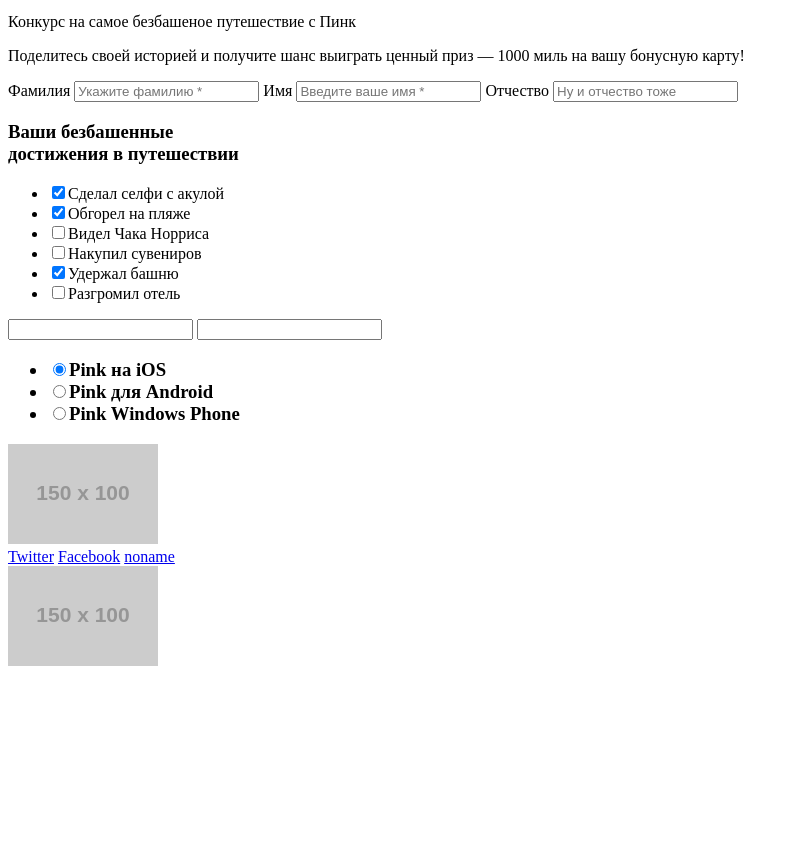
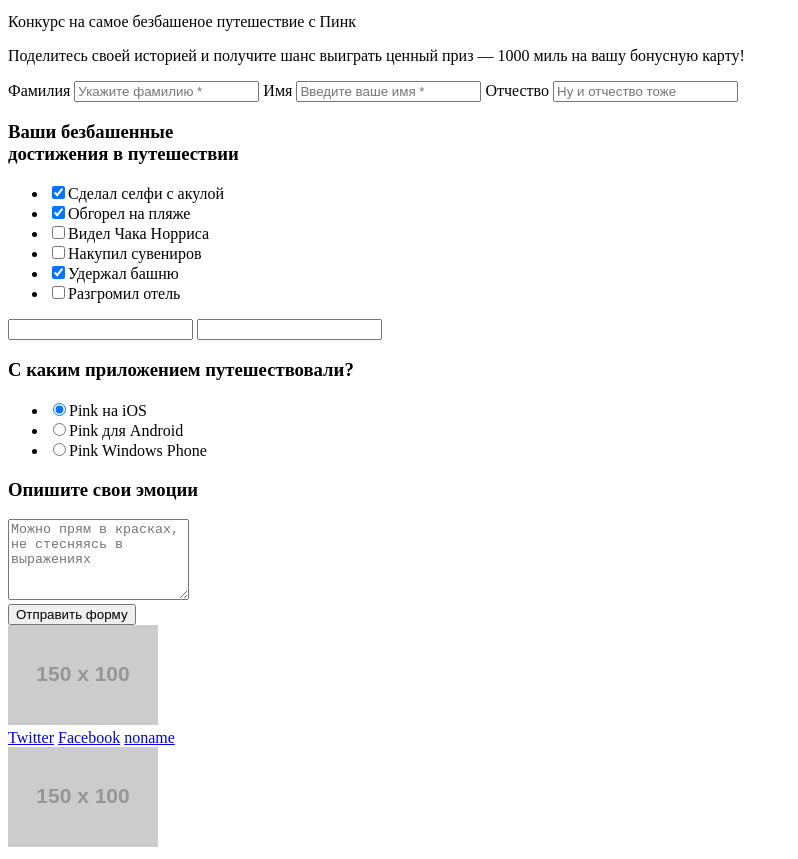
Before and after one commit to cssother/282177-pink, a website: page form.html in a window 1280 px wide. Shown: the part 47-906 px from the top of the page, without its empty margins (0-798 px from the left). Before the commit the page ends 800 px from the top, so only its background shows below. Drawn offline with Linux system fonts and the light colour scheme; placeholder pictures from the web are drawn by us.

Commit message:
Рзметил три страницы

```diff
--- a/form.html
+++ b/form.html
@@ -64,7 +64,7 @@
           <input class="form-contacts__input" type="text" id="phone-of-the-hero">
         </div>
         <div class="form-travelling-app">
-          <h3 class="form-part-header">
+          <h3 class="form-part-header">С каким приложением путешествовали?</h3>
           <ul>
           	<li class="travelling-app-item">
           	  <input class="travelling-app-item__input" type="radio" name="application" checked id="pink-for-ios"><label class="travelling-app-item__label" for="pink-for-ios">Pink на iOS</label>
@@ -76,8 +76,12 @@
           	  <input class="travelling-app-item__input" type="radio" name="application" id="pink-windows-phone"><label class="travelling-app-item__label" for="pink-windows-phone">Pink Windows Phone</label>
           	</li>
           </ul>
-          </h3>
         </div>
+        <div class="form-describe-emotions">
+          <h3 class="form-part-header">Опишите свои эмоции</h3>
+          <textarea class="describe-emotions__textarea" placeholder="Можно прям в красках, не стесняясь в выражениях" rows="5"></textarea>
+        </div>
+        <input class="form-impression__submit" type="submit" name="submit-form" value="Отправить форму">
       </form>
   	</section>
   </main>
```
